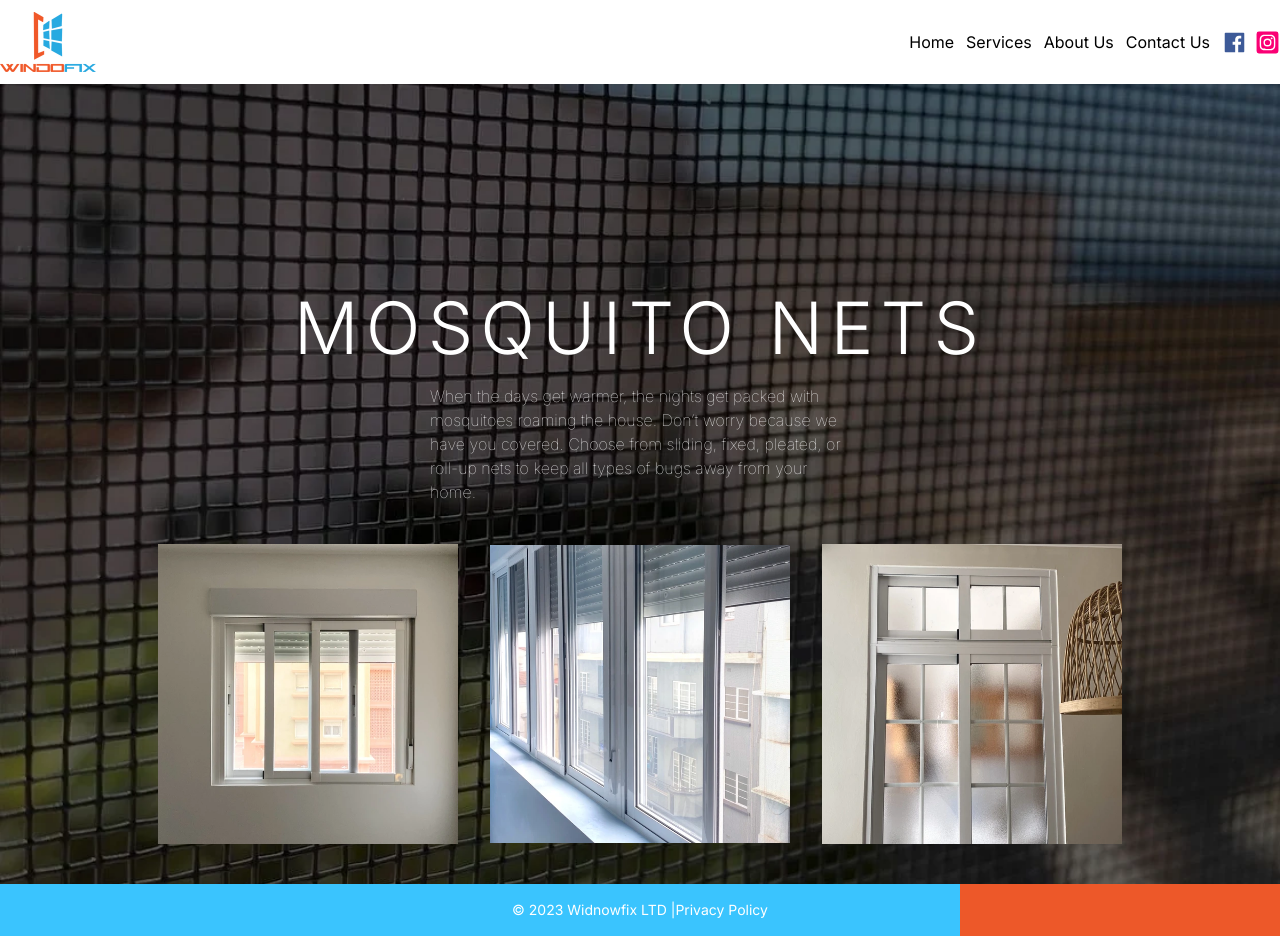
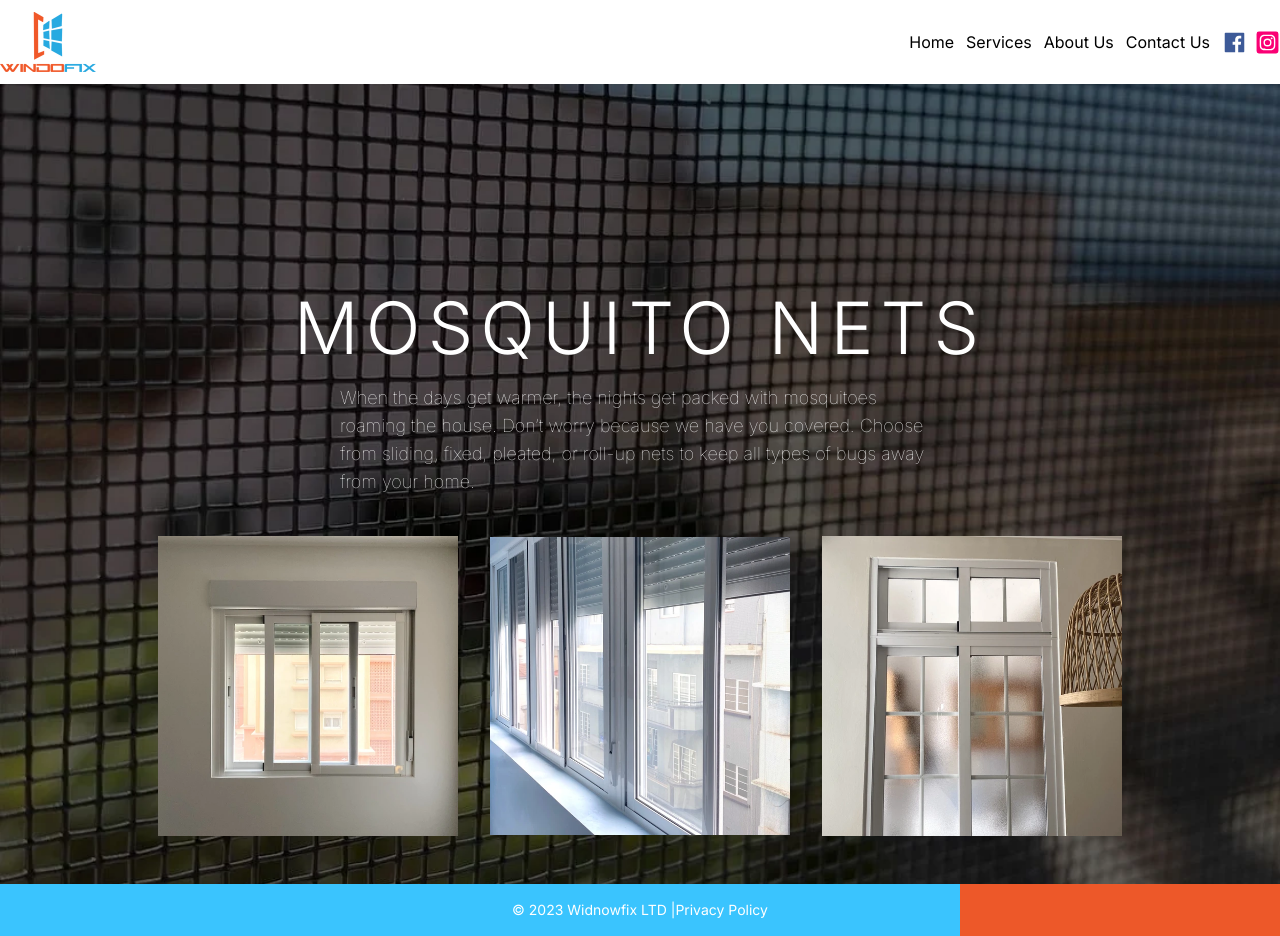
Before and after one commit to ElAndy94/windowfix, a Next.js app: page /mosquito-nets in a window 1280 px wide. Built offline with nearby package versions, Linux system fonts and the light colour scheme.

Commit message:
working on the paragraph

```diff
--- a/app/mosquito-nets/page.tsx
+++ b/app/mosquito-nets/page.tsx
@@ -24,7 +24,7 @@ const MosquitoNets = () => {
             <h1 className="md:text-7xl text-4xl  tracking-widest font-light pt-28">
               MOSQUITO NETS
             </h1>
-            <p className="mt-5 mx-auto md:w-[420px] font-thin text-center md:text-left">
+            <p className="mt-5 md:text-lg mx-auto md:w-[600px] font-thin text-center md:text-left">
               When the days get warmer, the nights get packed with mosquitoes
               roaming the house. Don’t worry because we have you covered. Choose
               from sliding, fixed, pleated, or roll-up nets to keep all types of
```
